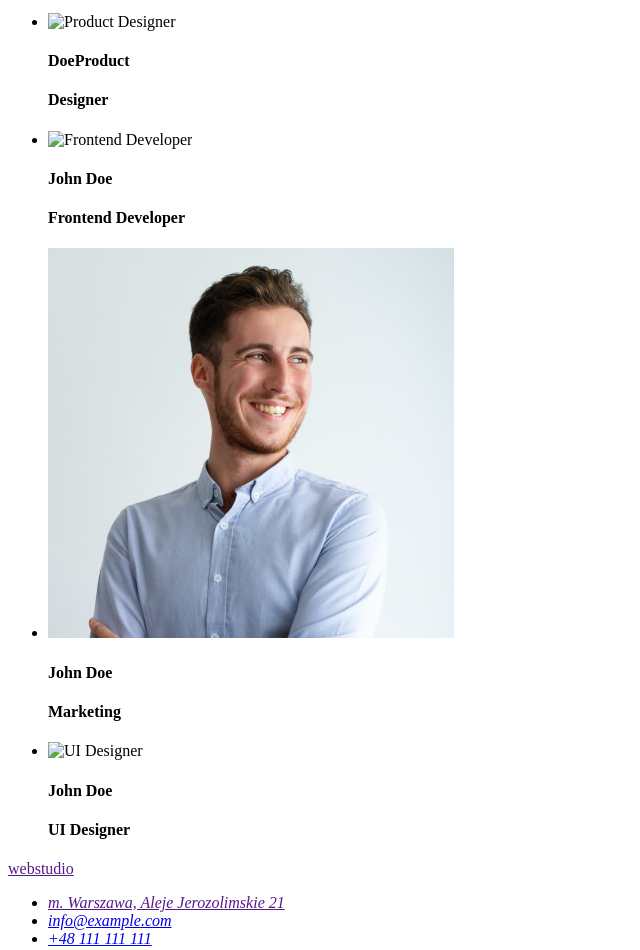
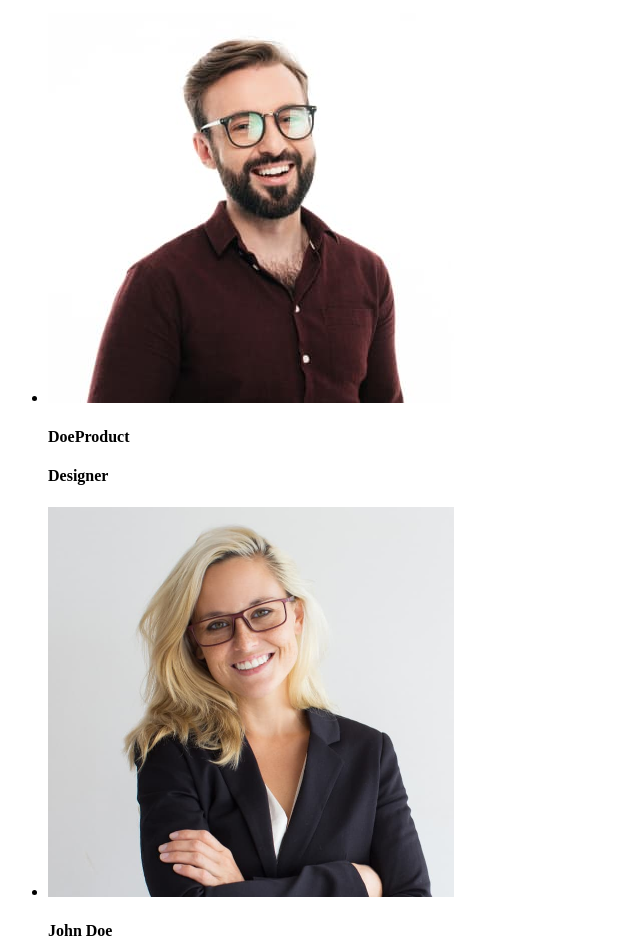
Before and after one commit to TomaszF83/goit-markup-hw-01, a plain HTML site: page index.html in a window 1280 px wide. Shown: the part 1540-2490 px from the top of the page, without its empty margins (0-640 px from the left). Drawn offline with Linux system fonts and the light colour scheme.

Commit message:
Revised edition

```diff
--- a/index.html
+++ b/index.html
@@ -91,7 +91,7 @@
           <ul>
             <li>
                 <img
-              src="images/header/Product-Designer.jpg"
+              src="images/header/Product_Designer.jpg"
               alt="Product Designer"
               width="406"
               height="390">
@@ -100,7 +100,7 @@
             </li>
             <li>
               <img
-              src="images/header/Frontend-Developer.jpg"
+              src="images/header/Frontend_Developer.jpg"
               alt="Frontend Developer"
               width="406"
               height="390">
@@ -118,7 +118,7 @@
             </li>
             <li>
               <img
-              src="images/header/UI-Designer.jpg"
+              src="images/header/UI_Designer.jpg"
               alt="UI Designer"
               width="406"
               height="390">
```
Also changed, not shown: images/header/Frontend_Developer.jpg (renamed from images/header/Frontend Developer.jpg), images/header/Product_Designer.jpg (renamed from images/header/Product Designer.jpg), images/header/UI_Designer.jpg (renamed from images/header/UI Designer.jpg).
